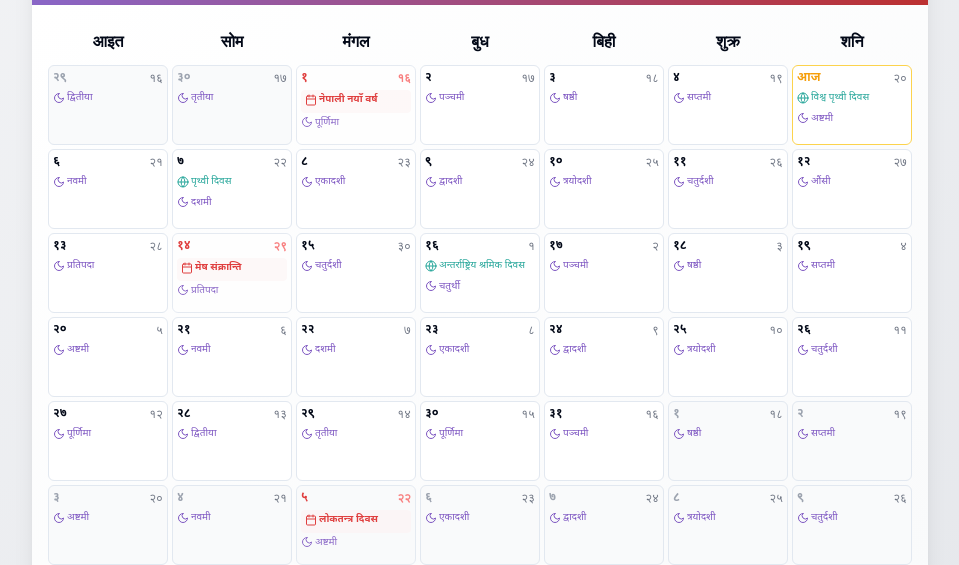
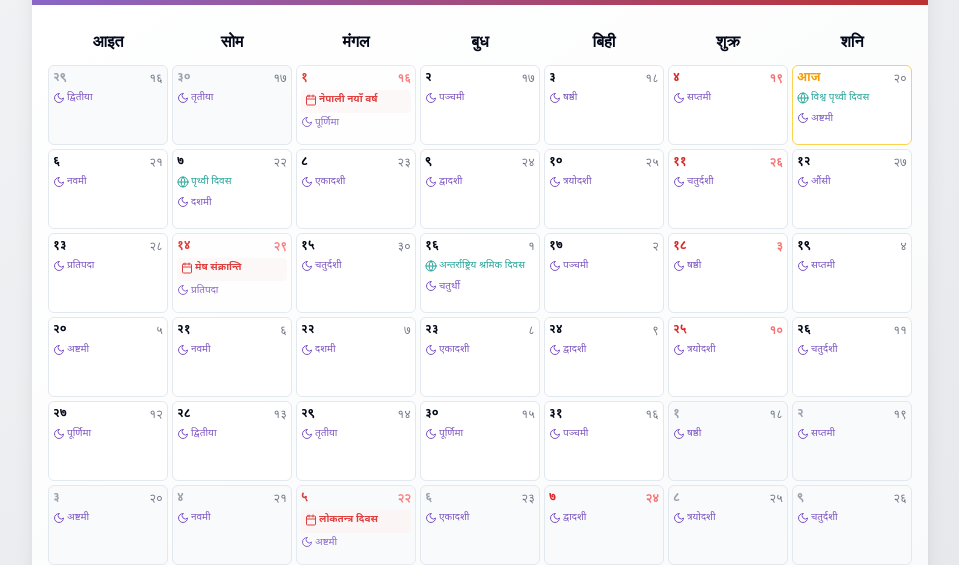
Before and after one commit to prchapagain/patro-sanskriti-darpan-60, a React (Vite) app: page / in a window 1280 px wide. Shown: the part 215-780 px from the top of the page, without its empty margins (160-1119 px from the left). Built offline with nearby package versions, Linux system fonts and the light colour scheme.

Commit message:
Fix: Calendar cell styling and date display
- Correctly style Saturday cells as red.
- Ensure the correct date is displayed for today (20.04.2025).

```diff
--- a/src/components/CalendarCell.tsx
+++ b/src/components/CalendarCell.tsx
@@ -43,6 +43,9 @@ const CalendarCell: React.FC<CalendarCellProps> = ({
   // Check if this day is a holiday/leave (बिदा)
   const isHoliday = festivalNames.length > 0;
 
+  // Check if this day is a Saturday
+  const isSaturday = gregorianDate.getDay() === 6;
+
   const displayDay = isToday
     ? (language === 'np' ? "आज" : "Today")
     : (language === 'np' ? toNepaliDigits(bsDay) : bsDay.toString());
@@ -60,23 +63,24 @@ const CalendarCell: React.FC<CalendarCellProps> = ({
               "hover:shadow-lg hover:scale-105 transform",
               isToday ? "bg-amber-50 border-amber-300" : "",
               isHoliday ? "animate-pulse-slow bg-red-50/30" : "",
+              isSaturday ? "bg-red-50/20" : "",
               isCurrentMonth ? "bg-white" : "bg-gray-50 text-gray-400",
               "flex flex-col"
             )}
           >
             <div className={cn(
               "flex justify-between text-xs",
-              isHoliday && "text-red-600 font-bold"
+              (isHoliday || isSaturday) && "text-red-600 font-bold"
             )}>
               <span className={cn(
                 "font-bold",
                 isToday ? "text-amber-500" : "",
-                isHoliday ? "text-red-600" : "",
+                (isHoliday || isSaturday) ? "text-red-600" : "",
                 language === 'np' ? "font-noto" : ""
               )}>
                 {displayDay}
               </span>
-              <span className={isHoliday ? "text-red-400" : "text-gray-500"}>
+              <span className={(isHoliday || isSaturday) ? "text-red-400" : "text-gray-500"}>
                 {displayGregDay}
               </span>
             </div>
@@ -134,7 +138,7 @@ const CalendarCell: React.FC<CalendarCellProps> = ({
         </TooltipTrigger>
         <TooltipContent
           className={cn(
-            isHoliday ? "bg-red-50 border-red-200" : "",
+            (isHoliday || isSaturday) ? "bg-red-50 border-red-200" : "",
             "animate-in fade-in-0 zoom-in-95"
           )}
         >
@@ -142,6 +146,11 @@ const CalendarCell: React.FC<CalendarCellProps> = ({
             "text-sm",
             language === 'np' ? "font-noto" : ""
           )}>
+            {isSaturday && !isHoliday && (
+              <div className="font-medium text-red-600">
+                {language === 'np' ? "शनिबार बिदा" : "Saturday Holiday"}
+              </div>
+            )}
             {festivalNames.map((name, index) => (
               <div
                 key={`tooltip-festival-${index}`}
```
